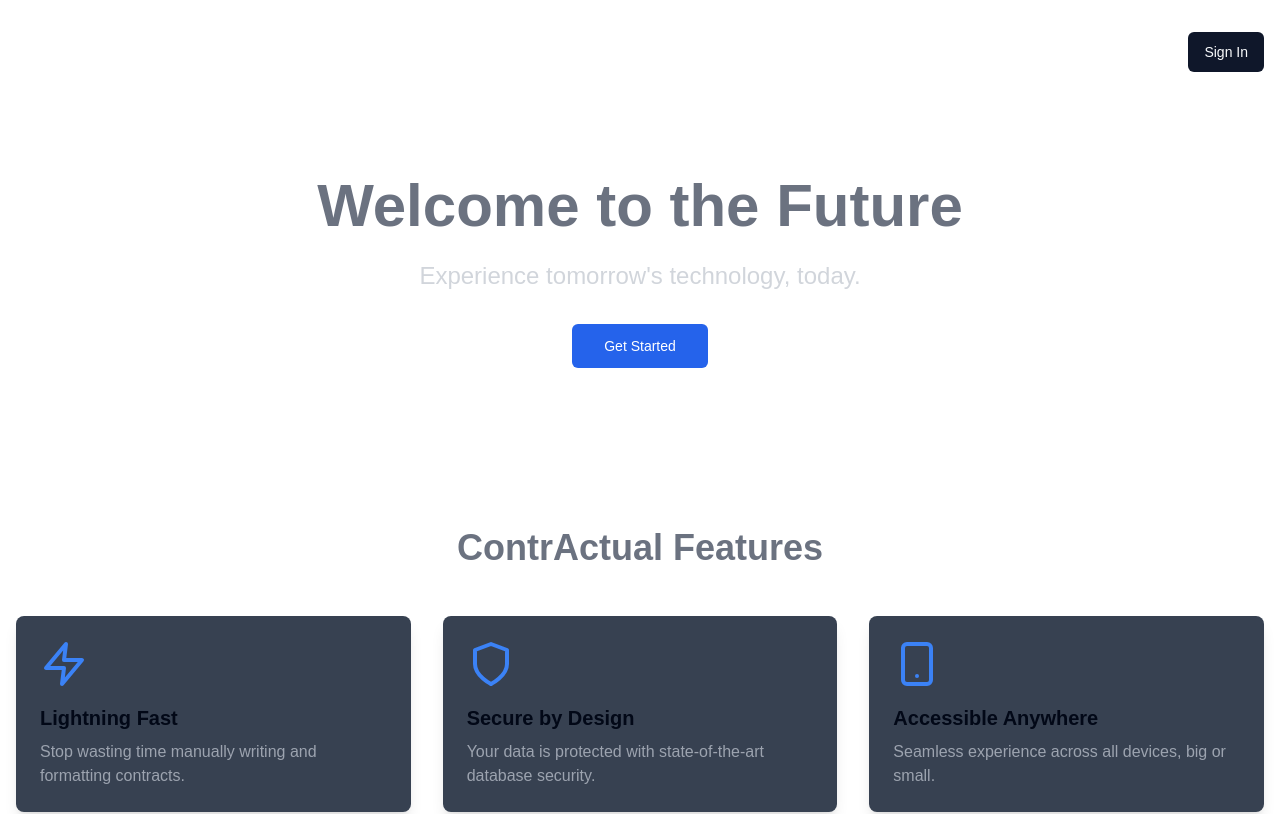
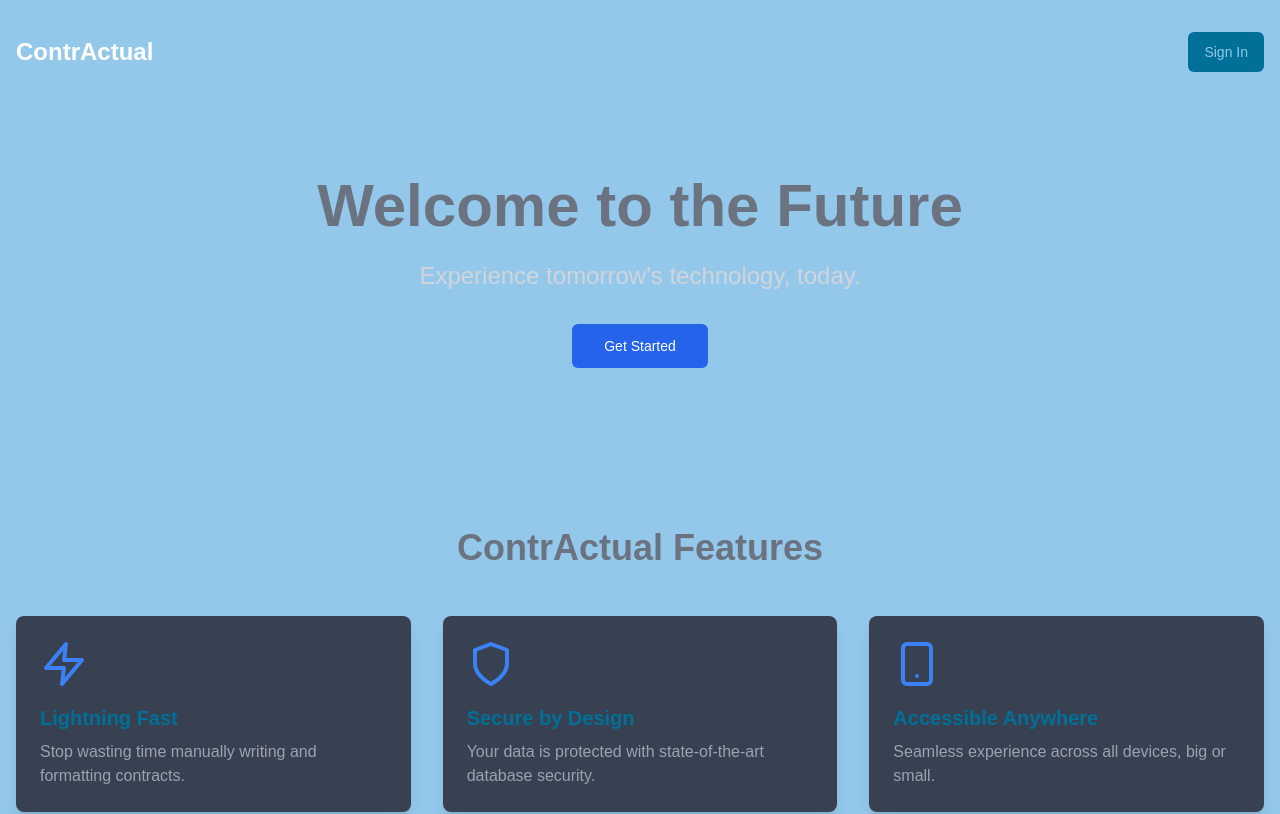
Before and after one commit to gadsdencode/Contractual-2.0, a Next.js app: page / in a window 1280 px wide. Shown: the top 814 px of the page. Built offline with nearby package versions, Linux system fonts and the light colour scheme; no server answers.

Commit message:
updated colors and layout

```diff
--- a/app/globals.css
+++ b/app/globals.css
@@ -8,73 +8,81 @@
 
 @layer base {
   :root {
-    --background: 0 0% 100%;
-    --foreground: 222.2 84% 4.9%;
-    --card: 0 0% 100%;
-    --card-foreground: 222.2 84% 4.9%;
-    --popover: 0 0% 100%;
-    --popover-foreground: 222.2 84% 4.9%;
-    --primary: 222.2 47.4% 11.2%;
-    --primary-foreground: 210 40% 98%;
-    --secondary: 210 40% 96.1%;
-    --secondary-foreground: 222.2 47.4% 11.2%;
-    --muted: 210 40% 96.1%;
-    --muted-foreground: 215.4 16.3% 46.9%;
-    --accent: 210 40% 96.1%;
-    --accent-foreground: 222.2 47.4% 11.2%;
+    /* Color Palette Variables */
+    --color-1: 201 55% 54%; /* #51b7c3 */
+    --color-2: 217 48% 51%; /* #4575bf */
+    --color-3: 204 69% 75%; /* #94c7eb */
+    --color-4: 196 100% 30%; /* #00739a */
+    --color-5: 196 100% 35%; /* #007eb4 */
+
+    /* Application Colors */
+    --background: var(--color-3);
+    --foreground: var(--color-4);
+    --card: var(--color-1);
+    --card-foreground: var(--color-5);
+    --popover: var(--color-2);
+    --popover-foreground: var(--color-3);
+    --primary: var(--color-4);
+    --primary-foreground: var(--color-3);
+    --secondary: var(--color-2);
+    --secondary-foreground: var(--color-1);
+    --muted: var(--color-1);
+    --muted-foreground: var(--color-4);
+    --accent: var(--color-5);
+    --accent-foreground: var(--color-3);
     --destructive: 0 84.2% 60.2%;
-    --destructive-foreground: 210 40% 98%;
-    --border: 214.3 31.8% 91.4%;
-    --input: 214.3 31.8% 91.4%;
-    --ring: 222.2 84% 4.9%;
-    --chart-1: 12 76% 61%;
-    --chart-2: 173 58% 39%;
-    --chart-3: 197 37% 24%;
-    --chart-4: 43 74% 66%;
-    --chart-5: 27 87% 67%;
+    --destructive-foreground: var(--color-3);
+    --border: var(--color-2);
+    --input: var(--color-1);
+    --ring: var(--color-4);
+    --chart-1: var(--color-1);
+    --chart-2: var(--color-2);
+    --chart-3: var(--color-3);
+    --chart-4: var(--color-4);
+    --chart-5: var(--color-5);
     --radius: 0.5rem;
-    --sidebar-background: 0 0% 98%;
-    --sidebar-foreground: 240 5.3% 26.1%;
-    --sidebar-primary: 240 5.9% 10%;
-    --sidebar-primary-foreground: 0 0% 98%;
-    --sidebar-accent: 240 4.8% 95.9%;
-    --sidebar-accent-foreground: 240 5.9% 10%;
-    --sidebar-border: 220 13% 91%;
-    --sidebar-ring: 217.2 91.2% 59.8%;
+    --sidebar-background: var(--color-1);
+    --sidebar-foreground: var(--color-4);
+    --sidebar-primary: var(--color-5);
+    --sidebar-primary-foreground: var(--color-3);
+    --sidebar-accent: var(--color-2);
+    --sidebar-accent-foreground: var(--color-1);
+    --sidebar-border: var(--color-4);
+    --sidebar-ring: var(--color-5);
   }
   .dark {
-    --background: 222.2 84% 4.9%;
-    --foreground: 210 40% 98%;
-    --card: 222.2 84% 4.9%;
-    --card-foreground: 210 40% 98%;
-    --popover: 222.2 84% 4.9%;
-    --popover-foreground: 210 40% 98%;
-    --primary: 210 40% 98%;
-    --primary-foreground: 222.2 47.4% 11.2%;
-    --secondary: 217.2 32.6% 17.5%;
-    --secondary-foreground: 210 40% 98%;
-    --muted: 217.2 32.6% 17.5%;
-    --muted-foreground: 215 20.2% 65.1%;
-    --accent: 217.2 32.6% 17.5%;
-    --accent-foreground: 210 40% 98%;
+    --background: var(--color-4);
+    --foreground: var(--color-3);
+    --card: var(--color-2);
+    --card-foreground: var(--color-1);
+    --popover: var(--color-5);
+    --popover-foreground: var(--color-3);
+    --primary: var(--color-4);
+    --primary-foreground: var(--color-3);
+    --secondary: var(--color-2);
+    --secondary-foreground: var(--color-1);
+    --muted: var(--color-1);
+    --muted-foreground: var(--color-4);
+    --accent: var(--color-5);
+    --accent-foreground: var(--color-3);
     --destructive: 0 62.8% 30.6%;
-    --destructive-foreground: 210 40% 98%;
-    --border: 217.2 32.6% 17.5%;
-    --input: 217.2 32.6% 17.5%;
-    --ring: 212.7 26.8% 83.9%;
-    --chart-1: 220 70% 50%;
-    --chart-2: 160 60% 45%;
-    --chart-3: 30 80% 55%;
-    --chart-4: 280 65% 60%;
-    --chart-5: 340 75% 55%;
-    --sidebar-background: 240 5.9% 10%;
-    --sidebar-foreground: 240 4.8% 95.9%;
-    --sidebar-primary: 224.3 76.3% 48%;
-    --sidebar-primary-foreground: 0 0% 100%;
-    --sidebar-accent: 240 3.7% 15.9%;
-    --sidebar-accent-foreground: 240 4.8% 95.9%;
-    --sidebar-border: 240 3.7% 15.9%;
-    --sidebar-ring: 217.2 91.2% 59.8%;
+    --destructive-foreground: var(--color-3);
+    --border: var(--color-2);
+    --input: var(--color-1);
+    --ring: var(--color-4);
+    --chart-1: var(--color-1);
+    --chart-2: var(--color-2);
+    --chart-3: var(--color-3);
+    --chart-4: var(--color-4);
+    --chart-5: var(--color-5);
+    --sidebar-background: var(--color-4);
+    --sidebar-foreground: var(--color-3);
+    --sidebar-primary: var(--color-5);
+    --sidebar-primary-foreground: var(--color-3);
+    --sidebar-accent: var(--color-2);
+    --sidebar-accent-foreground: var(--color-1);
+    --sidebar-border: var(--color-4);
+    --sidebar-ring: var(--color-5);
   }
 }
 
--- a/app/page.tsx
+++ b/app/page.tsx
@@ -5,7 +5,7 @@
 
 export default function Home() {
   return (
-    <div className="min-h-screen bg-gradient-to-br from-gray-900 to-gray-800">
+    <div className="min-h-screen bg-gray-800">
       <header className="container mx-auto px-4 py-6 flex justify-between items-center bg-gray-800 rounded-lg mt-2">
         <h1 className="text-2xl font-bold text-white">ContrActual</h1>
         <AuthButton />
```
